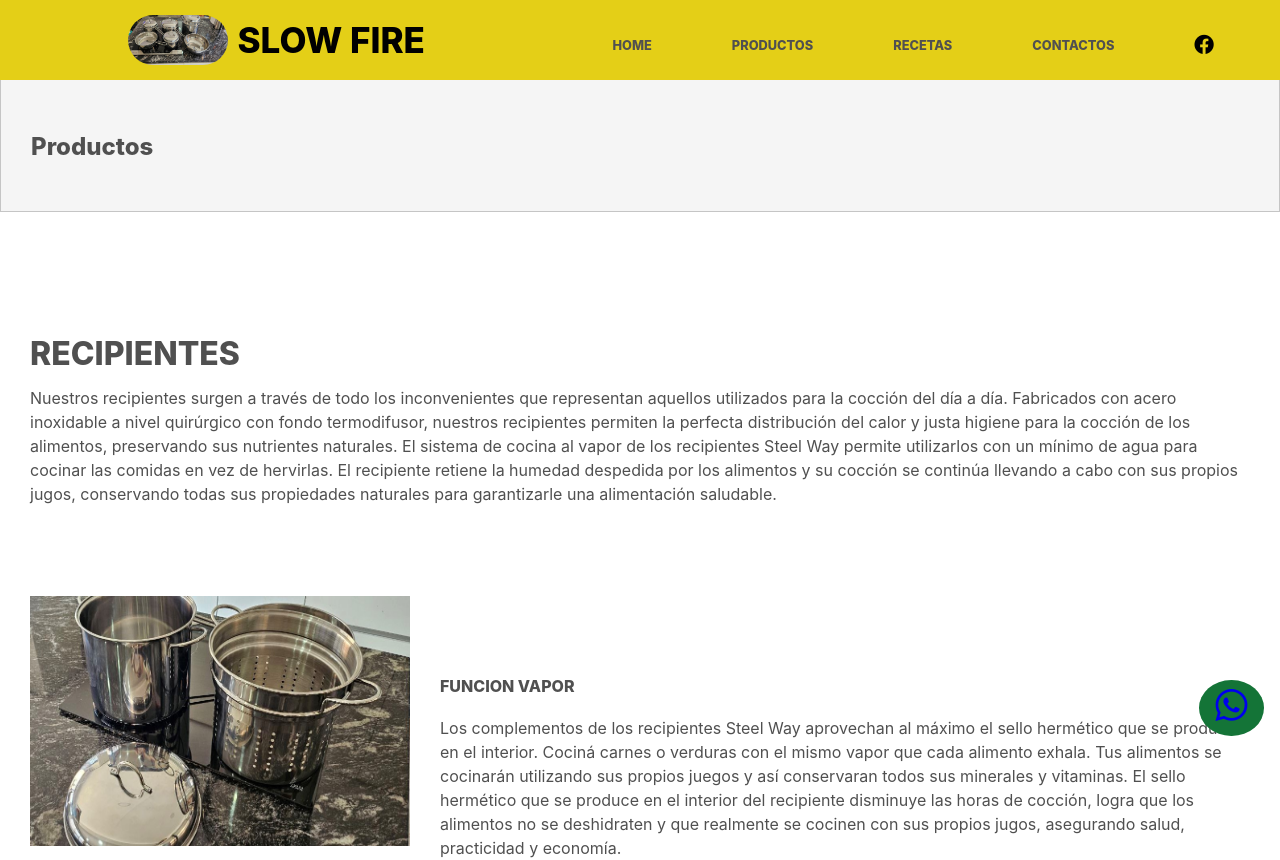
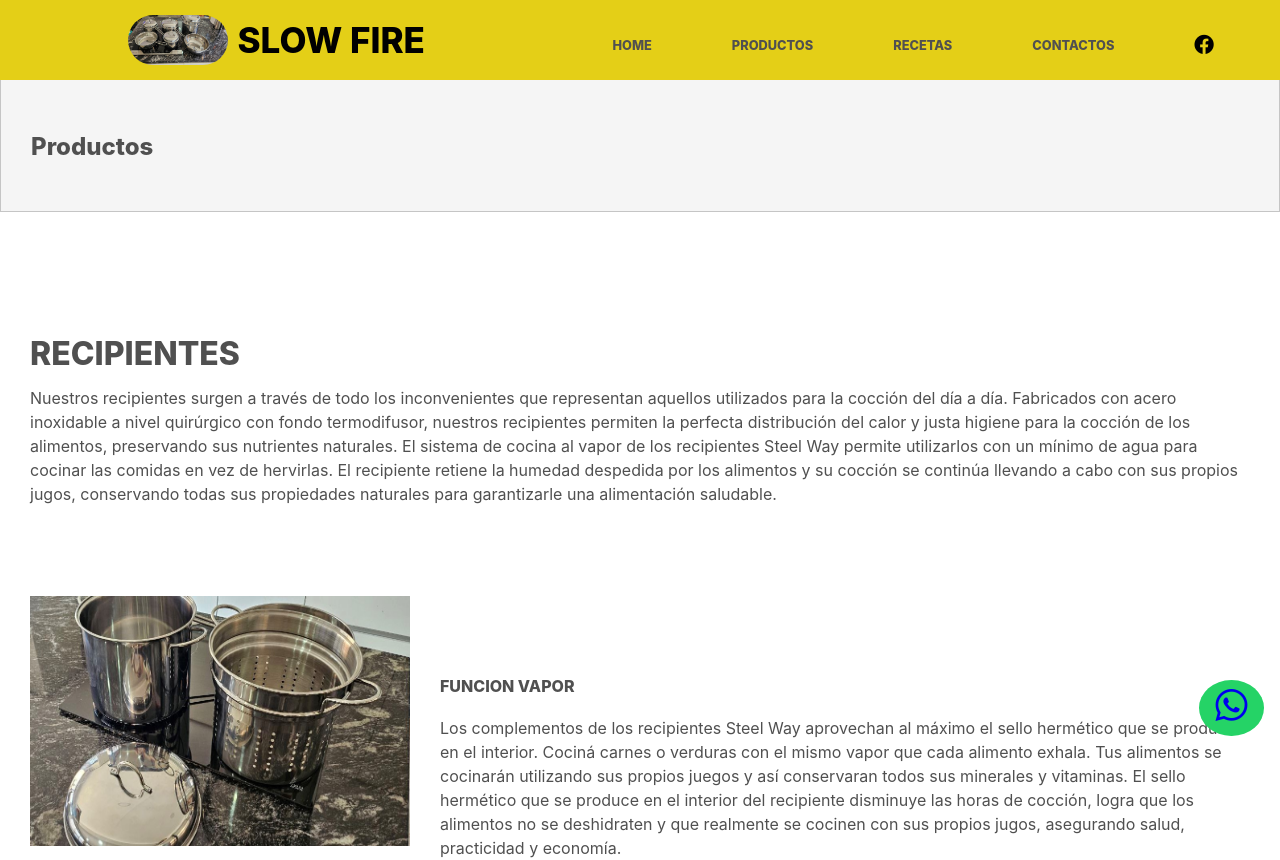
Before and after one commit to VicLara22/Slow-Fire, a React (Vite) app: page /products in a window 1280 px wide. Shown: the top 860 px of the page. Built offline with nearby package versions, Linux system fonts and the light colour scheme.

Commit message:
[frontend] Update css Footer - msj wpp

```diff
--- a/src/components/Footer/Footer.module.css
+++ b/src/components/Footer/Footer.module.css
@@ -18,7 +18,7 @@ footer{
 .whatsapp {
     position: fixed;
     display: flex;
-    background-color: #147437;
+    background-color: #25D366;
     border-radius: 100%;
     right: 0;
     bottom: 4em;
@@ -49,7 +49,6 @@ footer{
 
 .whatsapp:hover{
     cursor: pointer;
-    background-color: #25D366;
 }
 
 .whatsapp:hover + .msj {
@@ -76,3 +75,10 @@ footer{
     }
 
 }
+
+@media(min-width: 300px) {
+    .msj{
+        width: 200px;
+        font-size: 0.9em;
+    }
+}
```
